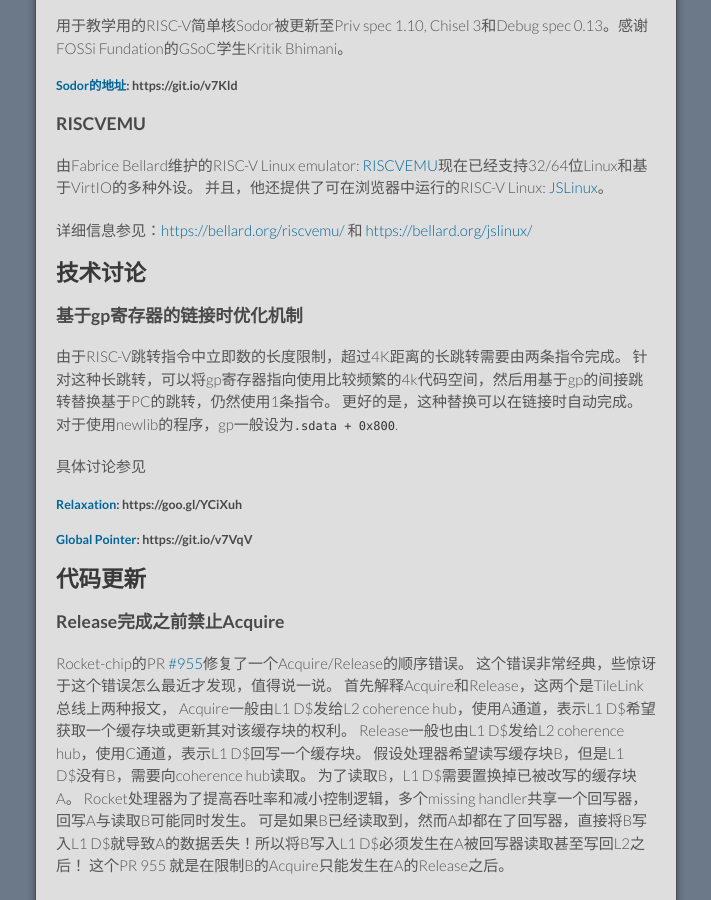
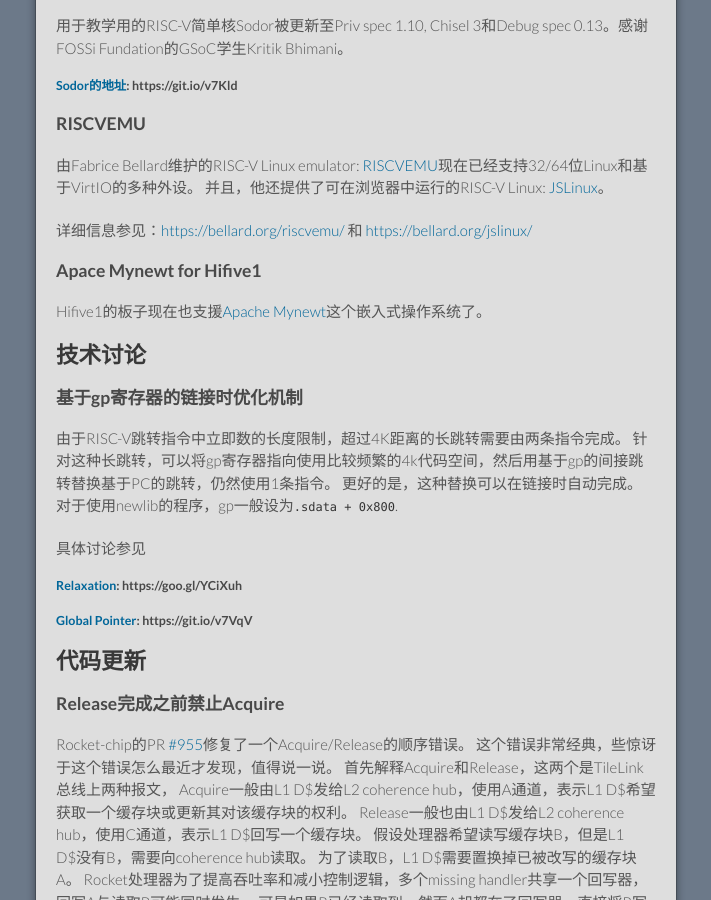
Before and after one commit to cnrv/home, a Jekyll site: the page built from bi-week-rpts/2017-08-17.md, in a window 1280 px wide and 900 px high, scrolled down 2794 px. Shown: the whole window, without its empty margins (284-995 px from the left). Built offline with Jekyll 4.4.1, drawn with Linux system fonts in a browser that asks for light colours; Markdown is read by kramdown in place of the engine named in the settings; our own code applies the rules of GitHub Pages for plain Markdown files.

Commit message:
新增Apache Mynewt for Hifive1的消息

```diff
--- a/bi-week-rpts/2017-08-17.md
+++ b/bi-week-rpts/2017-08-17.md
@@ -97,6 +97,9 @@
 并且，他还提供了可在浏览器中运行的RISC-V Linux: [JSLinux](https://bellard.org/jslinux/)。
 
 详细信息参见：[https://bellard.org/riscvemu/](https://bellard.org/riscvemu/) 和 [https://bellard.org/jslinux/](https://bellard.org/jslinux/)
+
+### Apace Mynewt for Hifive1
+Hifive1的板子现在也支援[Apache Mynewt](https://github.com/apache/mynewt-core/pull/396?utm_content=58065874)这个嵌入式操作系统了。
 
 ## 技术讨论
 
```
